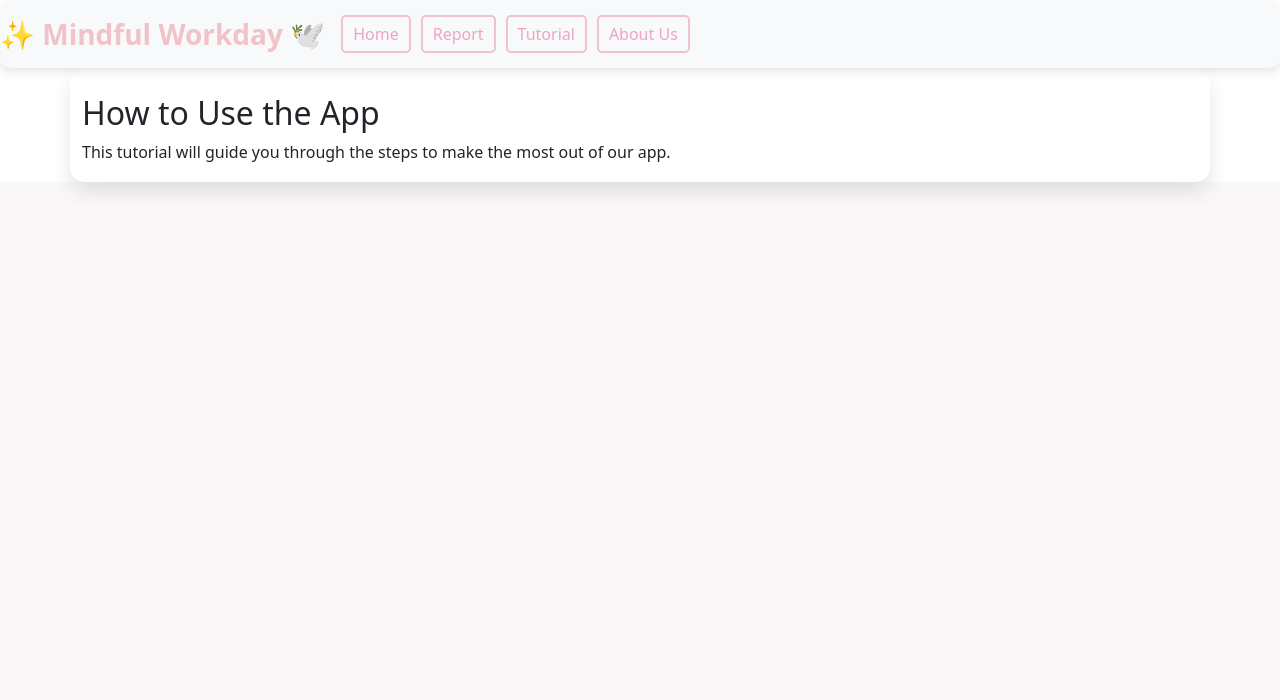
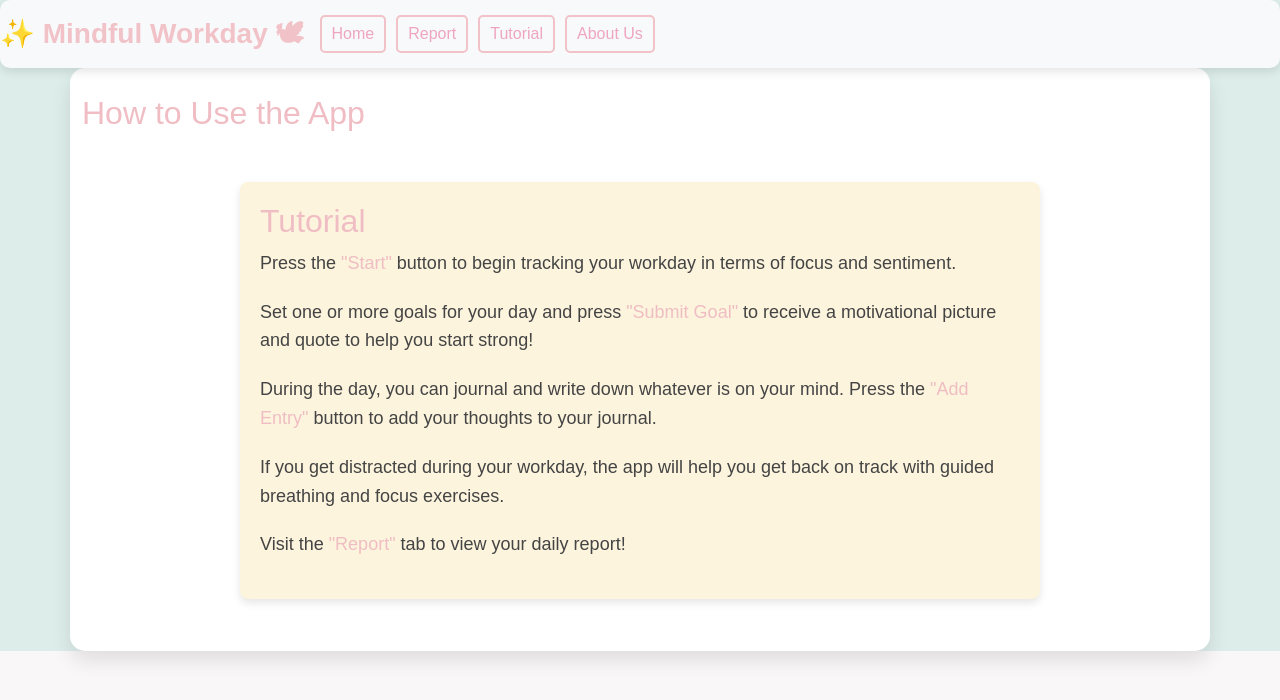
Before and after one commit to M-H-Amini/MentalHealthApp, a Flask app: page /tutorial in a window 1280 px wide. Shown: the top 700 px of the page. Run offline with Flask 3, Linux system fonts and the light colour scheme.

Commit message:
tutorial.html updated

```diff
--- a/app/templates/about.html
+++ b/app/templates/about.html
@@ -6,13 +6,13 @@
     <div class="col-md-4 text-center" style="background-color: #fce1e4; padding: 20px; border-radius: 15px;">
         <h3 style="color: #5a5a5a;">About Us</h3>
         <p style="color: #444444;">We are Delaram Ghobari and Mohammad Hossein Amini, two passionate researchers, students, and a couple from the University of Ottawa.</p>
-        <img src="{{ url_for('static', filename='images/mha.jpg') }}?v={{ cache_buster }}" alt="Mohammad Hossein Amini" class="img-fluid" style="border-radius: 15px; width: 70%; margin-bottom: 15px;">
+        <img src="{{ url_for('static', filename='images/us1.jpg') }}?v={{ cache_buster }}" alt="Mohammad Hossein Amini" class="img-fluid" style="border-radius: 15px; width: 70%; margin-bottom: 15px;">
         <p style="color: #444444;">Mohammad Hossein is pursuing his Ph.D., and Delaram is completing her Master's, both in the Electrical and Computer Engineering Department. We share a love for AI and technology, but more than that, we love to work on projects together that bring positive change.</p>
     </div>
 
     <!-- Middle Section -->
     <div class="col-md-4 text-center" style="background-color: #ddedea; padding: 20px; border-radius: 15px;">
-        <img src="{{ url_for('static', filename='images/delaram.jpg') }}?v={{ cache_buster }}" alt="Delaram" class="img-fluid" style="border-radius: 15px; width: 70%; margin-bottom: 15px;">
+        <img src="{{ url_for('static', filename='images/us2.jpg') }}?v={{ cache_buster }}" alt="Delaram" class="img-fluid" style="border-radius: 15px; width: 70%; margin-bottom: 15px;">
         <p style="color: #444444;">In a world that’s becoming increasingly dominated by social media, we’ve both felt how it’s impacting people's ability to focus and be mindful. Have you noticed how hard it is to concentrate for even five minutes without distraction?</p>
         <p style="color: #444444;">This growing concern inspired us to combine our AI expertise and create something that helps combat these distractions—hence, the creation of our mental well-being app. It was also the reason we chose to participate in the <a href="http://tracker.hackthehill.com" style="color: #5a5a5a;">Hack the Hill II</a> competition, where we aim to make an impact with this project.</p>
     </div>
--- a/app/templates/tutorial.html
+++ b/app/templates/tutorial.html
@@ -2,6 +2,71 @@
 
 {% block content %}
 <h2 class="mt-4">How to Use the App</h2>
-<p>This tutorial will guide you through the steps to make the most out of our app.</p>
+<!DOCTYPE html>
+<html lang="en">
+<head>
+    <meta charset="UTF-8">
+    <meta name="viewport" content="width=device-width, initial-scale=1.0">
+    <style>
+        body {
+            background-color: #ddedea; /* Light grayish-green background */
+            color: #444444; /* Dark gray text color */
+            font-family: Arial, sans-serif;
+        }
+
+        .tutorial-container {
+            background-color: #fcf4dd; /* Pale yellow background */
+            padding: 20px;
+            border-radius: 8px;
+            max-width: 800px;
+            margin: 50px auto;
+            box-shadow: 0 4px 8px rgba(0, 0, 0, 0.1);
+        }
+
+        h2 {
+            color: #efbdc3; /* Light pink heading color */
+        }
+
+        p {
+            margin-bottom: 20px;
+            font-size: 18px;
+            line-height: 1.6;
+        }
+
+        .highlight {
+            color: #efbdc3; /* Light pink highlight */
+        }
+
+        .btn {
+            display: inline-block;
+            padding: 10px 20px;
+            background-color: #fce1e4; /* Light pink button background */
+            color: #444444;
+            border: none;
+            border-radius: 5px;
+            cursor: pointer;
+            text-decoration: none;
+            font-weight: bold;
+        }
+
+        .btn:hover {
+            background-color: #fcf4dd; /* Pale yellow hover effect */
+        }
+    </style>
+</head>
+<body>
+
+    <div class="tutorial-container">
+        <h2>Tutorial</h2>
+        <p>Press the <span class="highlight">"Start"</span> button to begin tracking your workday in terms of focus and sentiment.</p>
+        <p>Set one or more goals for your day and press <span class="highlight">"Submit Goal"</span> to receive a motivational picture and quote to help you start strong!</p>
+        <p>During the day, you can journal and write down whatever is on your mind. Press the <span class="highlight">"Add Entry"</span> button to add your thoughts to your journal.</p>
+        <p>If you get distracted during your workday, the app will help you get back on track with guided breathing and focus exercises.</p>
+        <p>Visit the <span class="highlight">"Report"</span> tab to view your daily report!</p>
+    </div>
+
+</body>
+</html>
+
 <!-- Add more content as needed -->
 {% endblock %}
```
Also changed, not shown: app/static/images/attention_graph.png, app/static/images/sentiment_graph.png, app/static/images/word_cloud.png.
